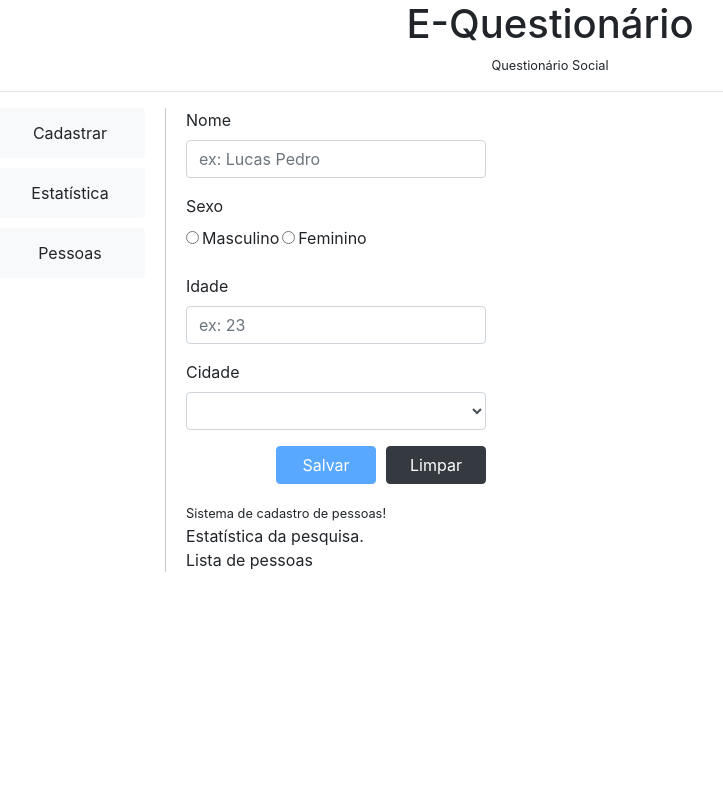
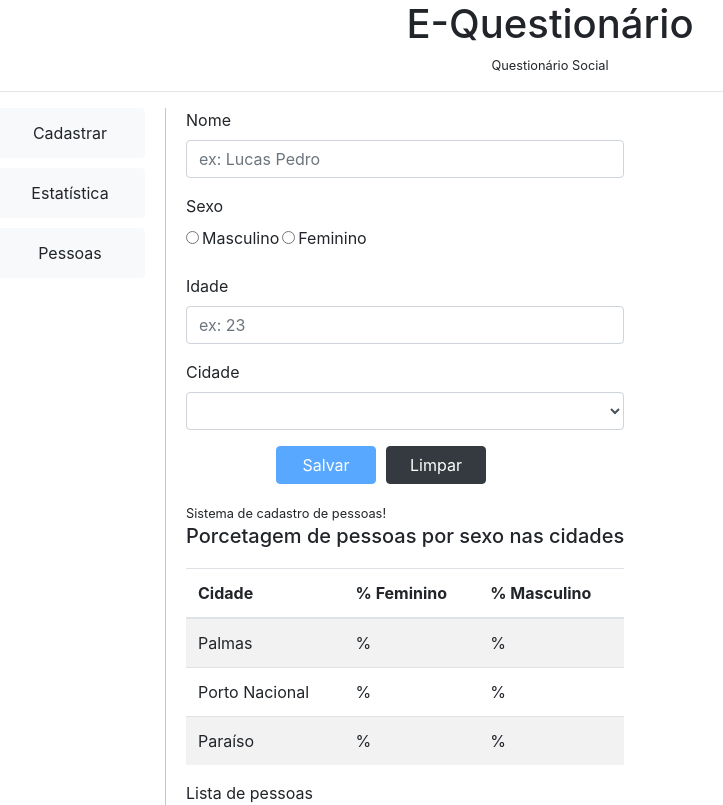
Before and after one commit to lpweb-2019-1/questionario-social-lucas-pedro-typescript, an Angular app: page / in a window 1280 px wide. Shown: the whole page, without its empty margins (90-813 px from the left). Built offline with nearby package versions, Linux system fonts and the light colour scheme.

Commit message:
Estrutura de tabela criada para apresentar as informações da ISSUES #12

```diff
--- a/src/app/app.component.html
+++ b/src/app/app.component.html
@@ -86,7 +86,37 @@
       </form>
       <small>Sistema de cadastro de pessoas!</small>
     </aside>
-    <aside>Estatística da pesquisa.</aside>
+    <aside>
+      <h5 style="margin-bottom: 20px;">
+        Porcetagem de pessoas por sexo nas cidades
+      </h5>
+      <table class="table table-striped">
+        <thead>
+          <tr>
+            <th scope="col">Cidade</th>
+            <th scope="col">% Feminino</th>
+            <th scope="col">% Masculino</th>
+          </tr>
+        </thead>
+        <tbody>
+          <tr>
+            <td>Palmas</td>
+            <td>%</td>
+            <td>%</td>
+          </tr>
+          <tr>
+            <td>Porto Nacional</td>
+            <td>%</td>
+            <td>%</td>
+          </tr>
+          <tr>
+            <td>Paraíso</td>
+            <td>%</td>
+            <td>%</td>
+          </tr>
+        </tbody>
+      </table>
+    </aside>
     <aside>Lista de pessoas</aside>
   </section>
 </div>
```
